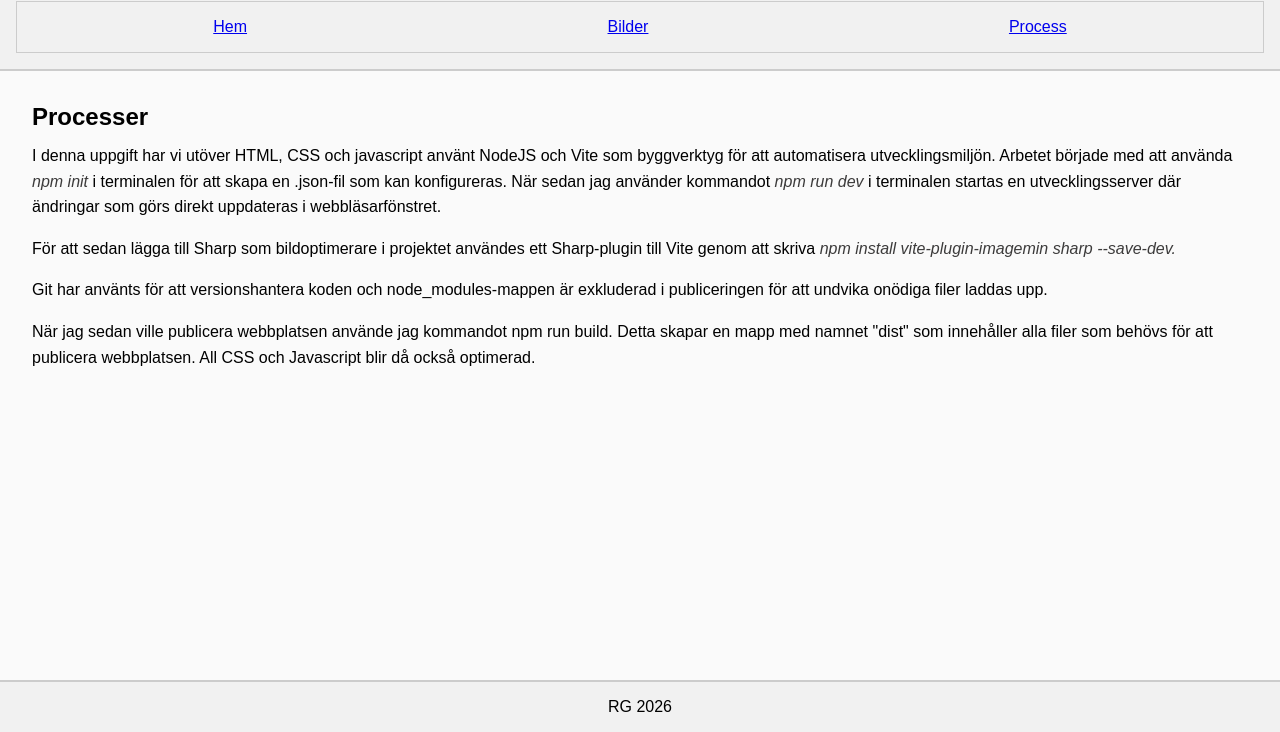
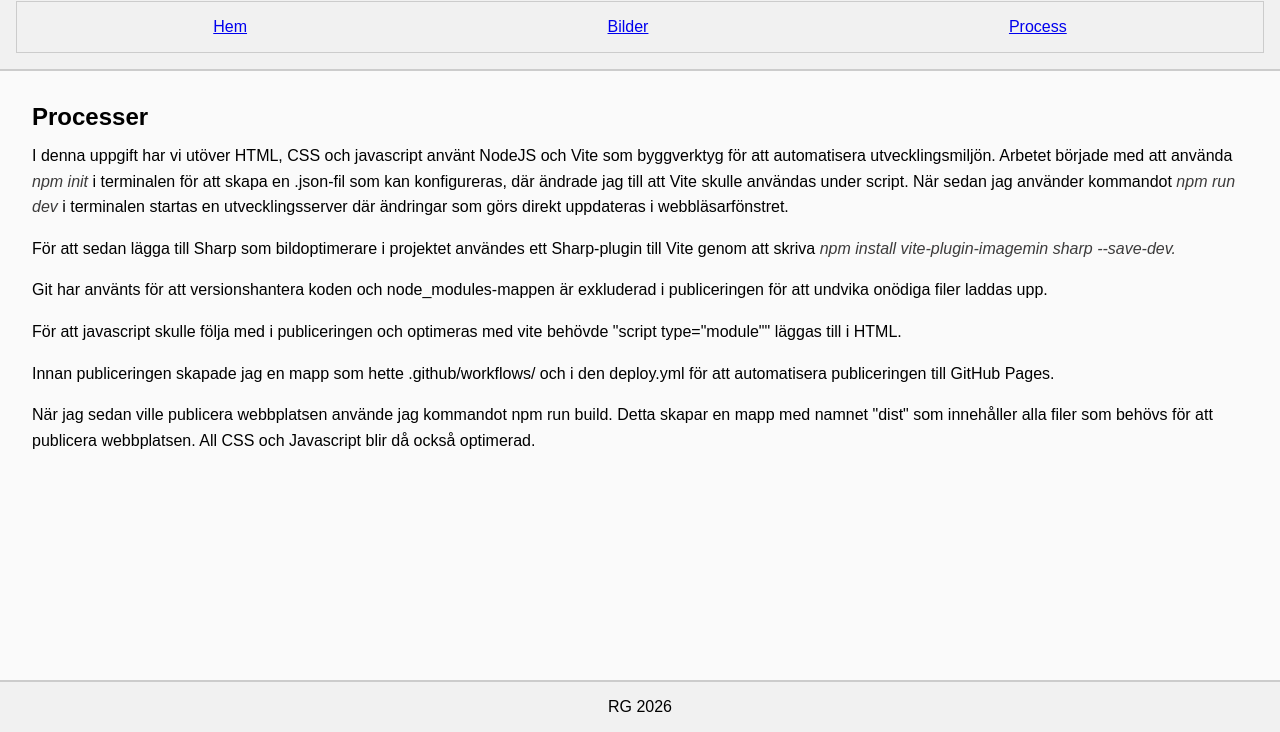
Before and after one commit to runegranath/Uppgift-1-Frontendbaserad-webbutveckling, a website built with Vite: page src/sidor/processer.html in a window 1280 px wide. Shown: the part 68-800 px from the top of the page. Built offline with nearby package versions, Linux system fonts and the light colour scheme.

Commit message:
Finslipning av processbeskrivning och tillagd struktur för publicering via github

```diff
--- a/src/sidor/processer.html
+++ b/src/sidor/processer.html
@@ -27,7 +27,8 @@
                 automatisera
                 utvecklingsmiljön. Arbetet började med att använda <em>npm init</em> i terminalen för att skapa en
                 .json-fil som
-                kan konfigureras. När sedan jag använder kommandot <em>npm run dev</em> i terminalen startas en
+                kan konfigureras, där ändrade jag till att Vite skulle användas under script. När sedan jag använder
+                kommandot <em>npm run dev</em> i terminalen startas en
                 utvecklingsserver
                 där
                 ändringar som görs direkt uppdateras i webbläsarfönstret.</p>
@@ -36,6 +37,10 @@
                     vite-plugin-imagemin sharp --save-dev.</em></p>
             <p>Git har använts för att versionshantera koden och node_modules-mappen är exkluderad i publiceringen för
                 att undvika onödiga filer laddas upp.</p>
+            <p>För att javascript skulle följa med i publiceringen och optimeras med vite behövde "script type="module""
+                läggas till i HTML.</p>
+            <p>Innan publiceringen skapade jag en mapp som hette .github/workflows/ och i den deploy.yml för att
+                automatisera publiceringen till GitHub Pages.</p>
             <p>När jag sedan ville publicera webbplatsen använde jag kommandot npm run build. Detta skapar en mapp med
                 namnet "dist" som innehåller alla filer som behövs för att publicera webbplatsen. All CSS och Javascript
                 blir då också optimerad.</p>
```
